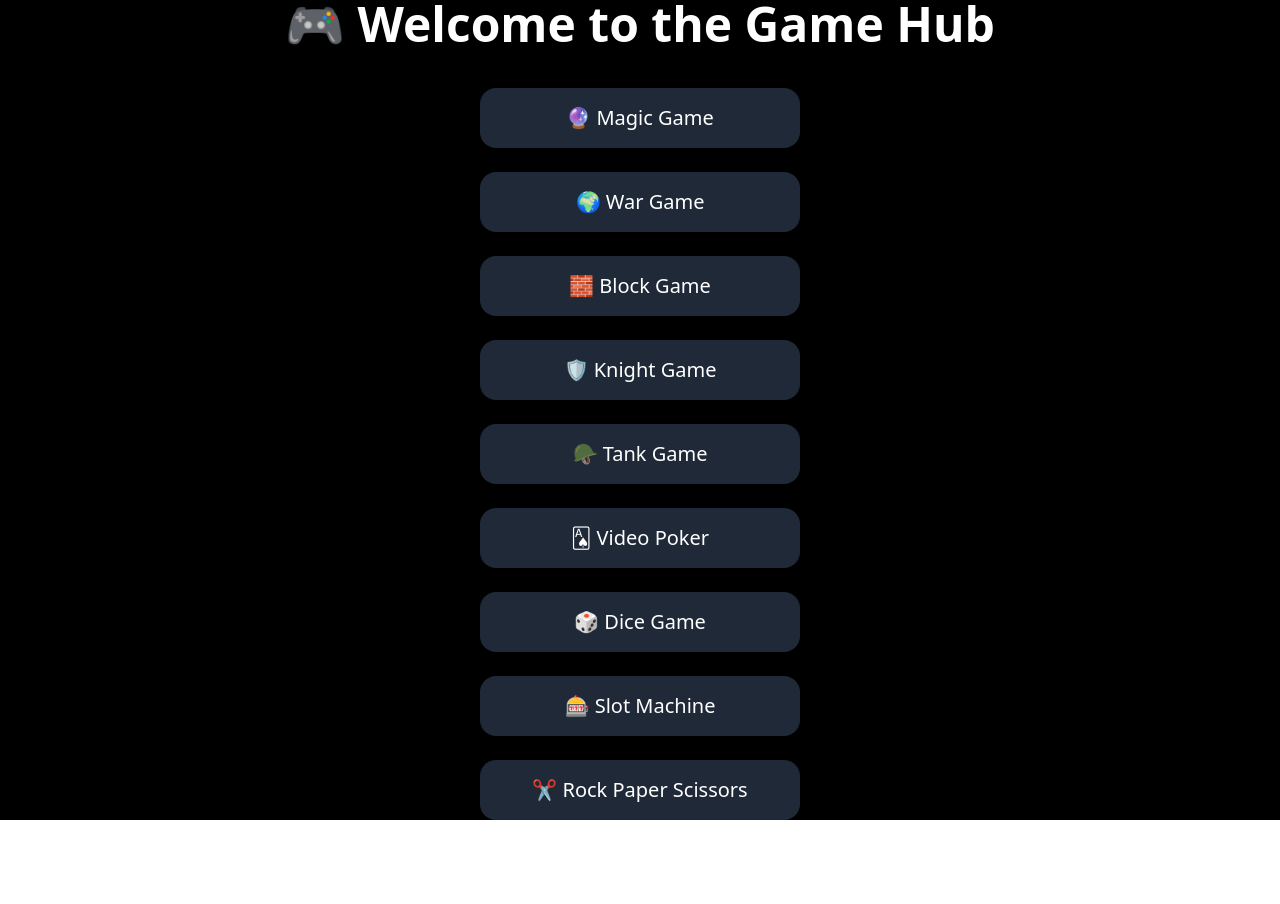
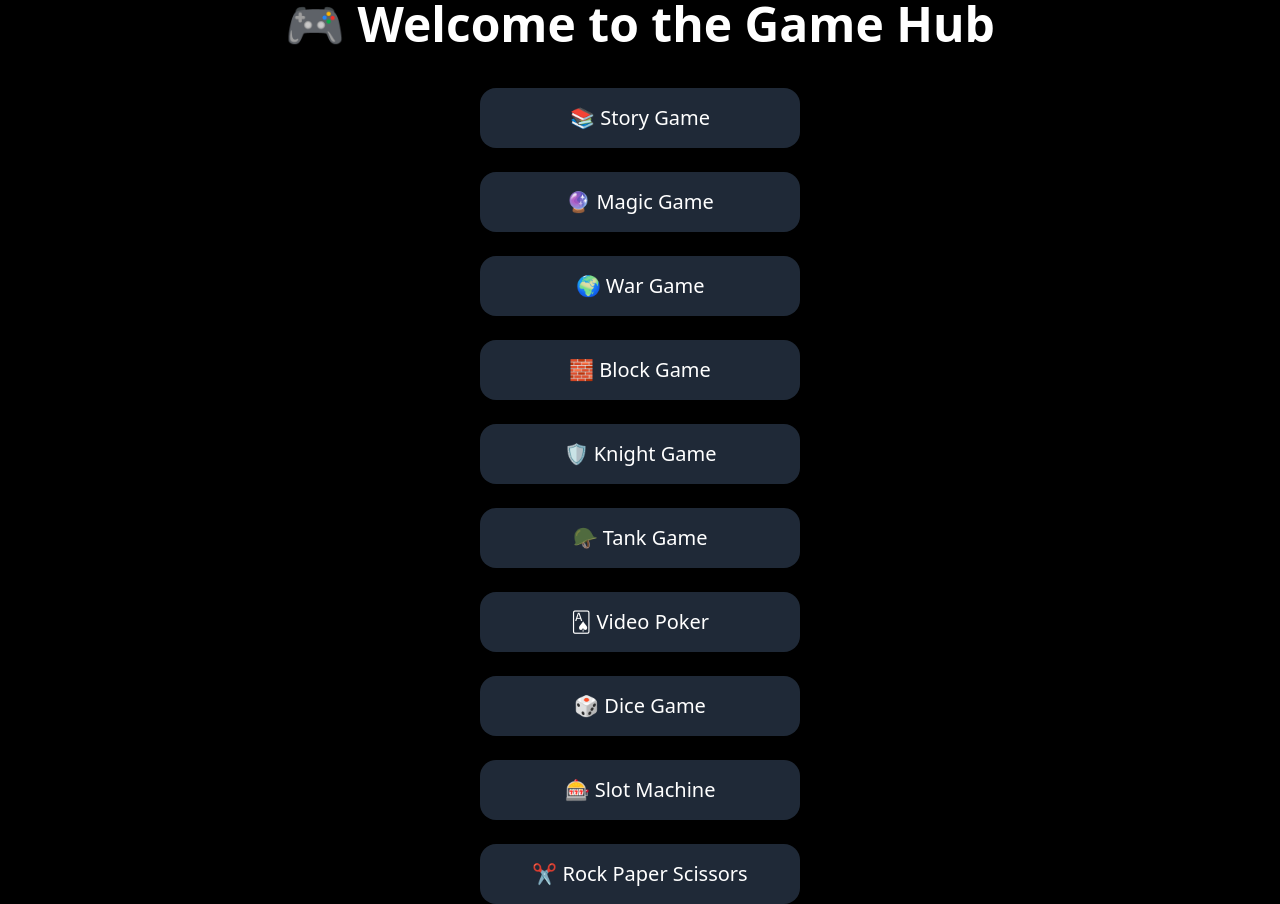
Before and after one commit to MateoXRP/game-hub, a React (Vite) app: page / in a window 1280 px wide. Before the commit the page ends 820 px from the top, so only its background shows below. Built offline with nearby package versions, Linux system fonts and the light colour scheme.

Commit message:
Story Game added

```diff
--- a/src/GameHub.jsx
+++ b/src/GameHub.jsx
@@ -10,6 +10,12 @@ export default function GameHub() {
       <h1 className="text-4xl md:text-5xl font-bold text-center">🎮 Welcome to the Game Hub</h1>
 
       <div className="flex flex-col space-y-6 w-full max-w-xs">
+        <a
+          href="https://story-game-zeta.vercel.app/"
+          className="bg-gray-800 hover:bg-gray-700 text-white text-xl py-4 px-6 rounded-2xl text-center shadow-lg transition"
+        >
+          📚 Story Game
+        </a>
         <a
           href="https://magic-game-silk.vercel.app/"
           className="bg-gray-800 hover:bg-gray-700 text-white text-xl py-4 px-6 rounded-2xl text-center shadow-lg transition"
```
